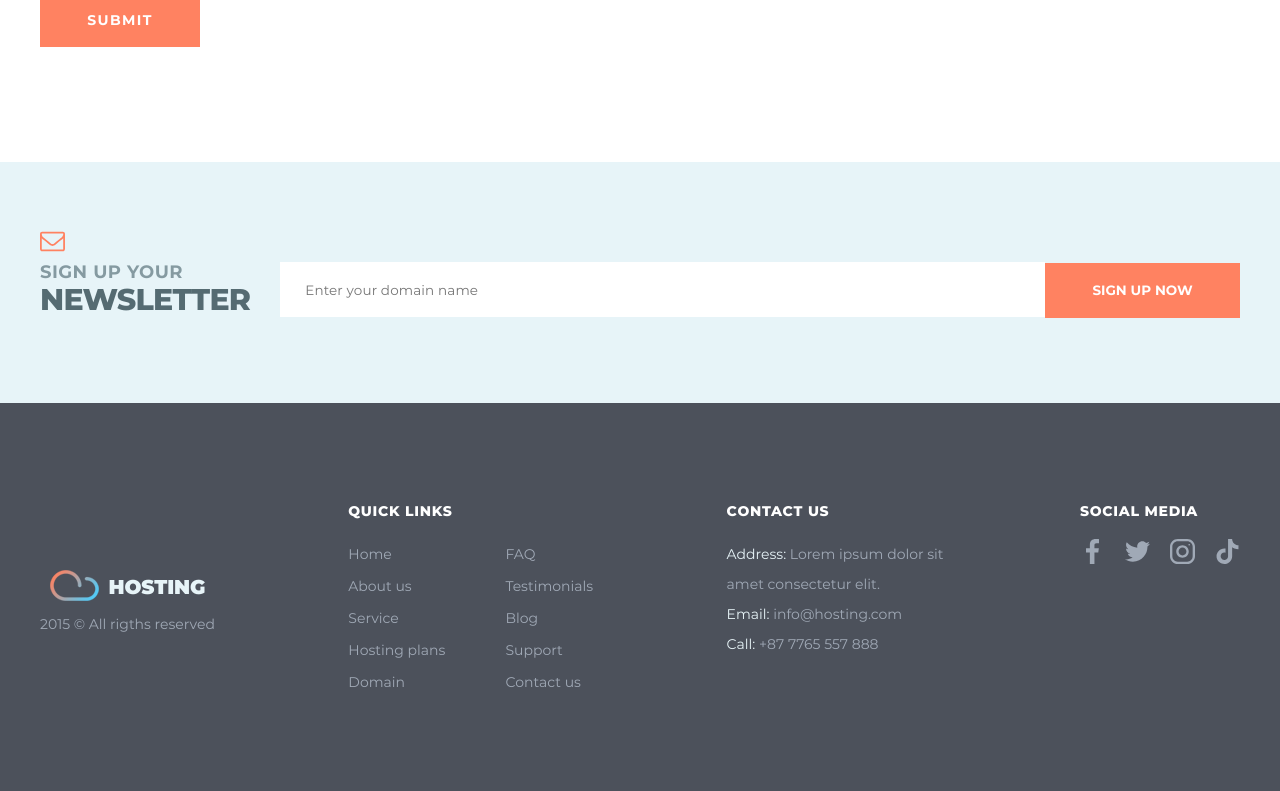
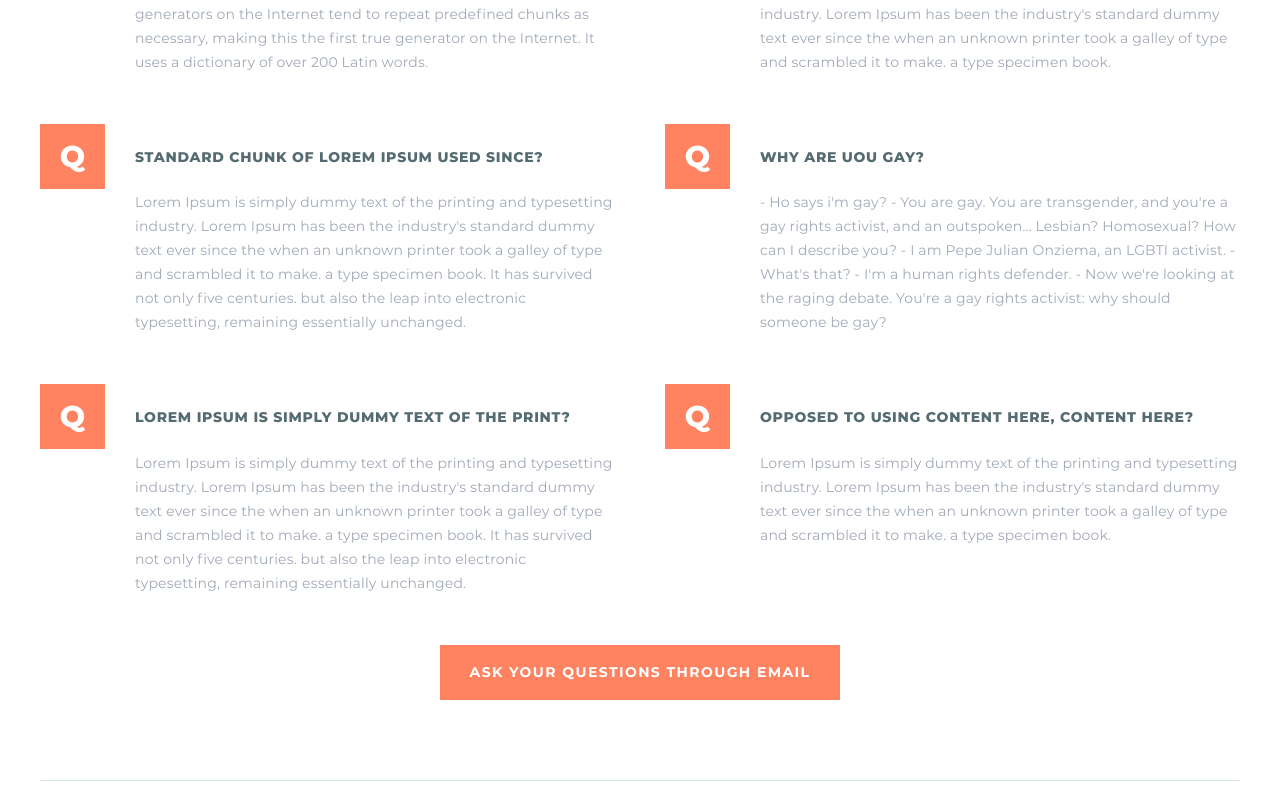
Before and after one commit to NN-coder/Hosting, a React (Create React App) app: page /faq in a window 1280 px wide. Shown: the part 929-1720 px from the top of the page. Built offline with nearby package versions, Linux system fonts and the light colour scheme.

Commit message:
Adds the "Question FAQ's" section

```diff
--- a/src/components/mainContentSections/FAQ/FAQ.jsx
+++ b/src/components/mainContentSections/FAQ/FAQ.jsx
@@ -1,6 +1,7 @@
 import React from 'react';
 
 import MainContentSectionPromo from '../MainContentSectionPromo/MainContentSectionPromo';
+import QuestionFaq from './QuestionFaq/QuestionFaq';
 import SubmitYourQuestion from './SubmitYourQuestion/SubmitYourQuestion';
 
 const FAQ = () => (
@@ -11,6 +12,7 @@ const FAQ = () => (
       titleRowTwo="Questions"
       bgPosition="center 80%"
     />
+    <QuestionFaq />
     <SubmitYourQuestion />
   </section>
 );
--- /dev/null
+++ b/src/components/mainContentSections/FAQ/QuestionFaq/QuestionFaq.jsx
@@ -0,0 +1,92 @@
+import React from 'react';
+import styled from 'styled-components';
+
+import StyledWrapper from '../../../StyledWrapper';
+import StyledStandardSectionTitle from '../../../StyledStandardSectionTitle';
+import StandardBtn from '../../../StandardBtn';
+import questions from './questions';
+
+const QuestionCard = styled.div`
+  display: flex;
+  align-items: start;
+  font-weight: 800;
+  font-size: 1.4rem;
+  column-gap: 30px;
+  &:before {
+    display: flex;
+    align-items: center;
+    justify-content: center;
+    min-width: 65px;
+    height: 65px;
+    color: white;
+    font-size: 3rem;
+    text-transform: uppercase;
+    background-color: var(--accent-color);
+    content: 'q';
+  }
+`;
+const QuestionCardTitle = styled.div`
+  margin: 25px 0;
+  color: var(--text-color-primary);
+  letter-spacing: 0.05em;
+  text-transform: uppercase;
+`;
+const QuestionCardText = styled.p`
+  max-width: 600px;
+  color: var(--text-color);
+  font-weight: 400;
+  line-height: 24px;
+  letter-spacing: 0.01em;
+`;
+
+const AskBtn = styled(StandardBtn)`
+  grid-column: 1 / -1;
+  justify-self: center;
+  width: 100%;
+  max-width: 400px;
+  font-weight: 700;
+  font-size: 1.4rem;
+  letter-spacing: 0.1em;
+`;
+
+const QuestionFaqWrapper = styled(StyledWrapper)`
+  display: grid;
+  grid-template-columns: repeat(2, 1fr);
+  gap: 50px;
+  padding: 80px 0;
+  border-bottom: 1px solid #d3e5eb;
+
+  @media (max-width: 1250px) {
+    padding: 80px 20px;
+  }
+  @media (max-width: 1000px) {
+    ${QuestionCard} {
+      flex-direction: column;
+      align-items: center;
+      text-align: center;
+    }
+  }
+  @media (max-width: 800px) {
+    grid-template-columns: 1fr;
+    justify-items: center;
+  }
+`;
+
+const QuestionFaq = () => (
+  <section>
+    <QuestionFaqWrapper>
+      <StyledStandardSectionTitle rowOne="Question" rowTwo="Faq's" />
+      {questions.map(({ question, answer, id }) => (
+        <QuestionCard key={id}>
+          <div>
+            <QuestionCardTitle>{question}</QuestionCardTitle>
+            <QuestionCardText>{answer}</QuestionCardText>
+          </div>
+        </QuestionCard>
+      ))}
+      <AskBtn>Ask your questions through email</AskBtn>
+    </QuestionFaqWrapper>
+  </section>
+);
+
+export default QuestionFaq;
--- /dev/null
+++ b/src/components/mainContentSections/FAQ/QuestionFaq/questions.js
@@ -0,0 +1,46 @@
+import shortid from 'shortid';
+
+const questions = [
+  {
+    question: 'Lorem Ipsum is simply dummy text of the print?',
+    answer: `Lorem Ipsum is simply dummy text of the printing and typesetting industry. Lorem Ipsum has been the industry's standard dummy text ever since the when an unknown printer took a galley of type and scrambled it to make. a type specimen book. It has survived not only five centuries. but also the leap into electronic typesetting, remaining essentially unchanged.`,
+    id: shortid.generate(),
+  },
+  {
+    question: 'Opposed to using content here, content here?',
+    answer: `Lorem Ipsum is simply dummy text of the printing and typesetting industry. Lorem Ipsum has been the industry's standard dummy text ever since the when an unknown printer took a galley of type and scrambled it to make. a type specimen book.`,
+    id: shortid.generate(),
+  },
+  {
+    question: 'There are many variations of passages of Lorem?',
+    answer: `Embarrassing hidden in the middle of text. All the Lorem Ipsum generators on the Internet tend to repeat predefined chunks as necessary, making this the first true generator on the Internet. It uses a dictionary of over 200 Latin words.`,
+    id: shortid.generate(),
+  },
+  {
+    question: 'Making this the first true generator on the?',
+    answer: `Lorem Ipsum is simply dummy text of the printing and typesetting industry. Lorem Ipsum has been the industry's standard dummy text ever since the when an unknown printer took a galley of type and scrambled it to make. a type specimen book.`,
+    id: shortid.generate(),
+  },
+  {
+    question: 'Standard chunk of Lorem Ipsum used since?',
+    answer: `Lorem Ipsum is simply dummy text of the printing and typesetting industry. Lorem Ipsum has been the industry's standard dummy text ever since the when an unknown printer took a galley of type and scrambled it to make. a type specimen book. It has survived not only five centuries. but also the leap into electronic typesetting, remaining essentially unchanged.`,
+    id: shortid.generate(),
+  },
+  {
+    question: 'Why are uou gay?',
+    answer: `- Ho says i'm gay? - You are gay. You are transgender, and you're a gay rights activist, and an outspoken... Lesbian? Homosexual? How can I describe you? - I am Pepe Julian Onziema, an LGBTI activist. - What's that? - I'm a human rights defender. - Now we're looking at the raging debate. You're a gay rights activist: why should someone be gay?`,
+    id: shortid.generate(),
+  },
+  {
+    question: 'Lorem Ipsum is simply dummy text of the print?',
+    answer: `Lorem Ipsum is simply dummy text of the printing and typesetting industry. Lorem Ipsum has been the industry's standard dummy text ever since the when an unknown printer took a galley of type and scrambled it to make. a type specimen book. It has survived not only five centuries. but also the leap into electronic typesetting, remaining essentially unchanged.`,
+    id: shortid.generate(),
+  },
+  {
+    question: 'Opposed to using content here, content here?',
+    answer: `Lorem Ipsum is simply dummy text of the printing and typesetting industry. Lorem Ipsum has been the industry's standard dummy text ever since the when an unknown printer took a galley of type and scrambled it to make. a type specimen book.`,
+    id: shortid.generate(),
+  },
+];
+
+export default questions;
```
